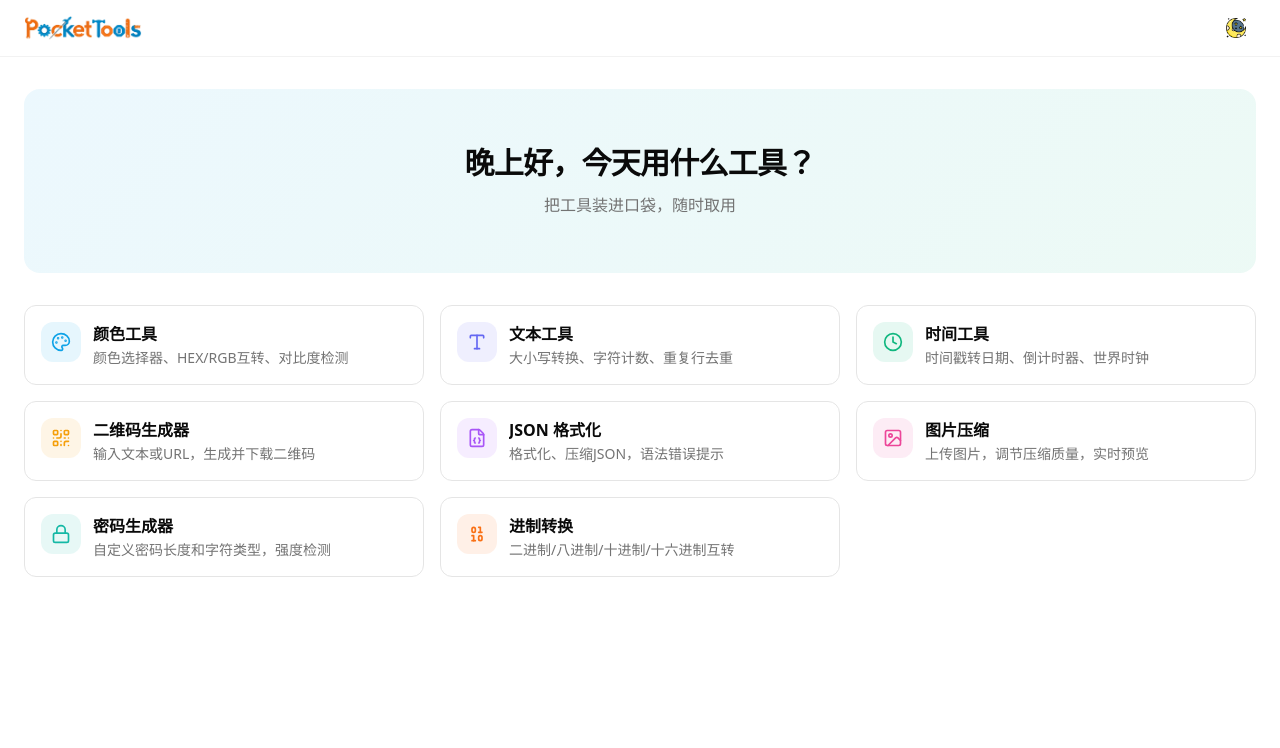
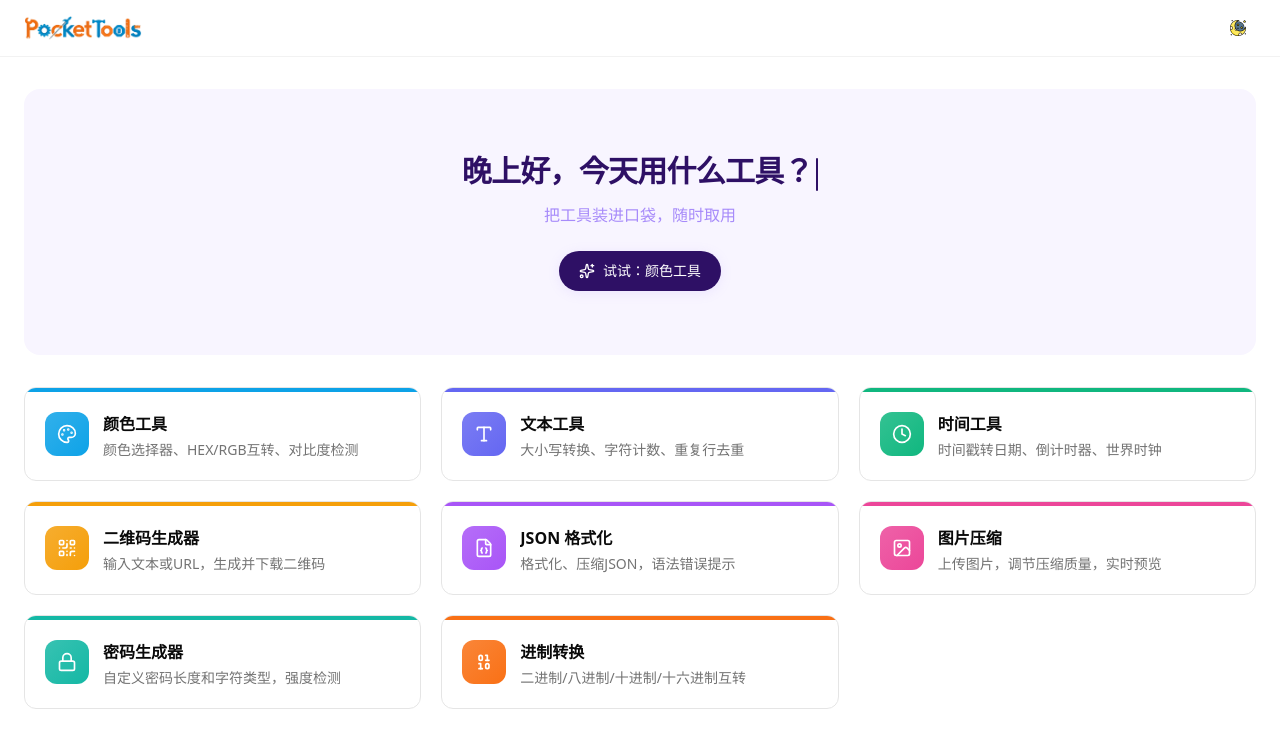
Before and after one commit to ch-handsome/pocket-tools, a React (Vite) app: page /json in a window 1280 px wide. Shown: the top 748 px of the page. Built offline with nearby package versions, Linux system fonts and the light colour scheme.

Commit message:
style:调整UI

```diff
--- a/src/index.css
+++ b/src/index.css
@@ -83,6 +83,119 @@
 .card-hover { transition: all 0.25s cubic-bezier(0.4, 0, 0.2, 1); }
 .card-hover:hover { transform: translateY(-3px); box-shadow: 0 12px 24px -8px hsl(0 0% 0% / 0.08); }
 
+/* ===== Card top accent bar ===== */
+.card-top-accent { position: relative; overflow: hidden; }
+.card-top-accent::before {
+  content: '';
+  position: absolute;
+  top: 0;
+  left: 0;
+  right: 0;
+  height: 4px;
+  background: hsl(var(--accent-color));
+  z-index: 1;
+}
+
+/* ===== Icon gradient background ===== */
+.icon-gradient-bg {
+  display: inline-flex;
+  align-items: center;
+  justify-content: center;
+  position: relative;
+  overflow: hidden;
+}
+.icon-gradient-bg::after {
+  content: '';
+  position: absolute;
+  inset: 0;
+  background: linear-gradient(90deg, transparent, rgba(255,255,255,0.25), transparent);
+  transform: translateX(-100%);
+}
+.icon-gradient-bg:hover::after {
+  animation: shimmer 1.5s ease-in-out infinite;
+}
+
+/* ===== Glass search bar ===== */
+.glass-search {
+  background: hsl(var(--muted) / 0.6);
+  border: 1px solid hsl(var(--border) / 0.5);
+  backdrop-filter: blur(8px);
+  -webkit-backdrop-filter: blur(8px);
+}
+.glass-search:focus-within {
+  border-color: hsl(var(--accent-color) / 0.4);
+  box-shadow: 0 0 0 2px hsl(var(--accent-color) / 0.1);
+}
+
+/* ===== Hero section — abstract geometric ===== */
+.hero-section {
+  background: #f8f5ff;
+}
+
+.dark .hero-section {
+  background: linear-gradient(135deg, #1a1625 0%, #16112e 50%, #1a1625 100%);
+  border: 1px solid rgba(167, 139, 250, 0.08);
+}
+
+.dark .hero-section h2 {
+  color: #e8e0f0 !important;
+}
+
+.dark .hero-section p {
+  color: #a78bfa !important;
+}
+
+.dark .hero-section button {
+  background: #7c3aed !important;
+  box-shadow: 0 2px 16px rgba(124, 58, 237, 0.25) !important;
+}
+
+/* ===== Typewriter cursor blink ===== */
+@keyframes cursor-blink {
+  0%, 100% { opacity: 1; }
+  50% { opacity: 0; }
+}
+.typewriter-cursor {
+  display: inline-block;
+  width: 2.5px;
+  height: 1.1em;
+  background: #2e1065;
+  margin-left: 3px;
+  vertical-align: text-bottom;
+  transition: opacity 0.1s;
+  border-radius: 1px;
+}
+.typewriter-cursor.blink {
+  animation: cursor-blink 0.8s step-end infinite;
+}
+
+.dark .typewriter-cursor {
+  background: #d8b4fe;
+}
+
+/* ===== Decorative blob ===== */
+.deco-blob {
+  position: absolute;
+  border-radius: 50%;
+  pointer-events: none;
+}
+
+/* ===== Glass back button ===== */
+.glass-btn {
+  background: hsl(0 0% 100% / 0.15);
+  border: 1px solid hsl(0 0% 100% / 0.2);
+  backdrop-filter: blur(8px);
+  -webkit-backdrop-filter: blur(8px);
+}
+.glass-btn:hover {
+  background: hsl(0 0% 100% / 0.25);
+}
+
+/* ===== Nav pill active ===== */
+.nav-pill {
+  transition: all 0.2s ease;
+}
+
 /* ===== Glass header ===== */
 .glass-header {
   background: hsl(var(--background) / 0.7);
@@ -91,7 +204,6 @@
   border-bottom: 1px solid hsl(var(--border) / 0.5);
 }
 
-/* ===== Smooth theme transition ===== */
 /* ===== Smooth theme transition ===== */
 .theme-transition, .theme-transition *, .theme-transition *::before, .theme-transition *::after {
   transition: background-color 0.3s ease, border-color 0.3s ease, color 0.3s ease, fill 0.3s ease, stroke 0.3s ease, box-shadow 0.3s ease !important;
--- a/src/layout/index.tsx
+++ b/src/layout/index.tsx
@@ -11,7 +11,6 @@ import { setDark } from "@/store/app";
 export function Layout() {
   const { theme, setTheme } = useTheme();
   const [spinning, setSpinning] = useState(false);
-
   const dispatch = useAppDispatch();
 
   const toggleTheme = useCallback(() => {
@@ -26,39 +25,40 @@ export function Layout() {
 
   return (
     <div className="flex h-screen flex-col">
-      {/* Glass Header */}
-      <header className="glass-header sticky top-0 z-50">
-        <div className="mx-auto flex h-14 max-w-full items-center px-4 sm:px-6">
-          {/* Left: Logo */}
-          <div className="flex items-center">
-            <Link to="/" className="flex items-center">
-              <img src={logoImg} className="h-6 w-auto" />
+      {/* Light Glass Header */}
+      <header className="sticky top-0 z-50 bg-background/70 backdrop-blur-xl border-b border-border/50">
+        <div className="mx-auto flex h-14 max-w-full items-center justify-between px-4 sm:px-6 gap-3">
+          {/* Logo */}
+          <Link to="/" className="flex items-center shrink-0">
+            <img src={logoImg} className="h-6 w-auto" alt="Pocket Tools" />
           </Link>
-          </div>
 
-          {/* Right: Theme toggle */}
-          <div className="ml-auto flex items-center gap-3">
+          {/* Spacer on mobile */}
+          <div className="flex-1 sm:hidden" />
+
+          {/* Theme Toggle */}
           <Button
             variant="ghost"
             size="icon"
             onClick={toggleTheme}
-              className={`h-10 w-10 rounded-full hover:scale-110 active:scale-95 transition-all duration-300 ease-out ${spinning ? "animate-spin-once" : ""}`}
+            className={`h-9 w-9 rounded-full hover:scale-110 active:scale-95 transition-all duration-300 ease-out shrink-0 ${
+              spinning ? "animate-spin-once" : ""
+            }`}
             aria-label="切换主题"
           >
             <img
               src={theme === "dark" ? sunImg : moonImg}
               alt=""
-                className="h-5 w-5 select-none pointer-events-none"
+              className="h-4 w-4 select-none pointer-events-none"
               aria-hidden="true"
             />
           </Button>
-          </div>
         </div>
       </header>
 
       {/* Main Content */}
       <main className="min-h-0 flex-1 overflow-y-auto scrollbar-hide">
-        <div className="mx-auto max-w-full px-4 sm:px-6 py-6 sm:py-8">
+        <div className="mx-auto max-w-full">
           <Outlet />
         </div>
       </main>
--- a/src/pages/Home/index.tsx
+++ b/src/pages/Home/index.tsx
@@ -1,10 +1,7 @@
-import { Link } from "react-router-dom"
+import { Link, useNavigate } from "react-router-dom"
 import { ALL_TOOLS } from "@/lib/tool-config"
-import {
-  Carousel,
-  CarouselContent,
-  CarouselItem,
-} from "@/components/ui/carousel"
+import { useState, useCallback, useEffect, useRef } from "react"
+import { Sparkles } from "lucide-react"
 
 function getGreeting() {
   const h = new Date().getHours()
@@ -15,30 +12,73 @@ function getGreeting() {
   return "晚上好"
 }
 
+function getRandomTool() {
+  return ALL_TOOLS[Math.floor(Math.random() * ALL_TOOLS.length)]
+}
+
 export default function Home() {
+  const navigate = useNavigate()
+  const [recommended] = useState(getRandomTool)
+  const fullText = `${getGreeting()}，今天用什么工具？`
+
+  const [displayText, setDisplayText] = useState("")
+  const charIdxRef = useRef(0)
+  const timerRef = useRef<ReturnType<typeof setTimeout> | undefined>(undefined)
+
+  useEffect(() => {
+    function typeNext() {
+      if (charIdxRef.current < fullText.length) {
+        charIdxRef.current++
+        setDisplayText(fullText.substring(0, charIdxRef.current))
+        timerRef.current = setTimeout(typeNext, 80 + Math.random() * 40)
+      } else {
+        timerRef.current = setTimeout(() => {
+          charIdxRef.current = 0
+          setDisplayText("")
+          timerRef.current = setTimeout(typeNext, 300)
+        }, 2000)
+      }
+    }
+
+    typeNext()
+
+    return () => clearTimeout(timerRef.current)
+    // eslint-disable-next-line react-hooks/exhaustive-deps
+  }, [])
+
+  const isTypingDone = displayText.length === fullText.length
+
+  const handleRecommend = useCallback(() => {
+    navigate(getRandomTool().path)
+  }, [navigate])
+
   return (
-    <div className="space-y-8 animate-fade-in-up">
-      {/* Hero Carousel */}
-      <Carousel
-        className="hero-gradient rounded-2xl px-6 py-10 sm:py-14 sm:px-10 text-center"
-      >
-        <CarouselContent>
-          <CarouselItem>
-            <div className="flex flex-col items-center">
-              <h2 className="text-2xl sm:text-3xl font-semibold tracking-tight mb-3">
-                {getGreeting()}，今天用什么工具？
+    <div className="space-y-8 animate-fade-in-up px-4 sm:px-6 py-6 sm:py-8">
+      {/* Abstract Geometric Hero */}
+      <div className="hero-section rounded-2xl px-6 py-12 sm:py-16 sm:px-10 text-center relative overflow-hidden">
+        <div className="relative z-10 flex flex-col items-center">
+          <h2 className="text-2xl sm:text-3xl font-bold tracking-tight" style={{ color: '#2e1065' }}>
+            {displayText}
+            <span
+              className={`typewriter-cursor ${isTypingDone ? 'blink' : ''}`}
+            />
           </h2>
-              <p className="text-muted-foreground max-w-md mx-auto text-sm sm:text-base">
+          <p className="max-w-md mx-auto text-sm sm:text-base mb-6 mt-3" style={{ color: '#a78bfa' }}>
             {import.meta.env.VITE_APP_DESCRIPTION || "精选开发工具集合，快速完成日常任务"}
           </p>
+          <button
+            onClick={handleRecommend}
+            className="inline-flex items-center gap-2 text-white text-sm font-medium px-5 py-2.5 rounded-full transition-all duration-200 hover:scale-105 active:scale-95 border-0"
+            style={{ background: '#2e1065', boxShadow: '0 2px 12px rgba(167,139,250,0.15)' }}
+          >
+            <Sparkles className="h-4 w-4" />
+            试试：{recommended.title}
+          </button>
         </div>
-          </CarouselItem>
-        </CarouselContent>
-
-      </Carousel>
+      </div>
 
       {/* Tool Cards Grid */}
-      <div className="card-stagger grid grid-cols-1 sm:grid-cols-2 lg:grid-cols-3 xl:grid-cols-3 gap-3 sm:gap-4">
+      <div className="card-stagger grid grid-cols-1 sm:grid-cols-2 lg:grid-cols-3 xl:grid-cols-3 gap-4 sm:gap-5">
         {ALL_TOOLS.map((tool) => {
           const Icon = tool.icon
           const accent = `${tool.hue} ${tool.sat}% ${tool.light}%`
@@ -47,26 +87,32 @@ export default function Home() {
             <Link
               key={tool.path}
               to={tool.path}
-              className="card-hover group rounded-xl border bg-card text-card-foreground p-4 block"
+              className="card-hover group rounded-xl border bg-card text-card-foreground block overflow-hidden"
             >
-              <div className="flex items-start gap-3">
-                {/* Icon with accent background */}
+              {/* Top accent bar */}
               <div
-                  className="p-2.5 rounded-xl shrink-0 transition-transform duration-200 group-hover:scale-110"
-                  style={{ backgroundColor: `hsl(${accent} / 0.1)` }}
+                className="h-1 w-full"
+                style={{ background: `hsl(${accent})` }}
+              />
+              <div className="p-4 sm:p-5">
+                <div className="flex items-start gap-3.5">
+                  {/* Gradient icon */}
+                  <div
+                    className="p-3 rounded-xl shrink-0 transition-all duration-200 group-hover:scale-110 group-hover:shadow-lg"
+                    style={{
+                      background: `linear-gradient(135deg, hsl(${accent} / 0.85), hsl(${accent}))`,
+                    }}
                   >
-                  <Icon
-                    className="h-5 w-5 transition-colors duration-200"
-                    style={{ color: `hsl(${accent})` }}
-                  />
+                    <Icon className="h-5 w-5 text-white" />
                   </div>
-                <div className="min-w-0">
+                  <div className="min-w-0 flex-1">
                     <h3 className="font-semibold text-sm sm:text-base truncate">
                       {tool.title}
                     </h3>
-                  <p className="text-xs sm:text-sm text-muted-foreground mt-0.5 line-clamp-2">
+                    <p className="text-xs sm:text-sm text-muted-foreground mt-1 line-clamp-2 leading-relaxed">
                       {tool.description}
                     </p>
+                  </div>
                 </div>
               </div>
             </Link>
--- a/tailwind.config.js
+++ b/tailwind.config.js
@@ -67,12 +67,22 @@ export default {
           "0%, 100%": { transform: "scale(1)" },
           "50%": { transform: "scale(1.1)" },
         },
+        "gradient-shift": {
+          "0%, 100%": { backgroundPosition: "0% 50%" },
+          "50%": { backgroundPosition: "100% 50%" },
+        },
+        "shimmer": {
+          "0%": { transform: "translateX(-100%)" },
+          "100%": { transform: "translateX(100%)" },
+        },
       },
       animation: {
         "accordion-down": "accordion-down 0.2s ease-out",
         "accordion-up": "accordion-up 0.2s ease-out",
         "fade-in-up": "fade-in-up 0.4s ease-out both",
         "icon-pulse": "icon-pulse 2s ease-in-out infinite",
+        "gradient-shift": "gradient-shift 6s ease infinite",
+        "shimmer": "shimmer 1.5s ease-in-out infinite",
       },
     },
   },
```
Also changed, not shown: src/layout/tool-layout.tsx (+28 -29 lines), 2 other files (tests, documents, lock files or other folders). Lines whose indentation alone changed are shown as unchanged.
